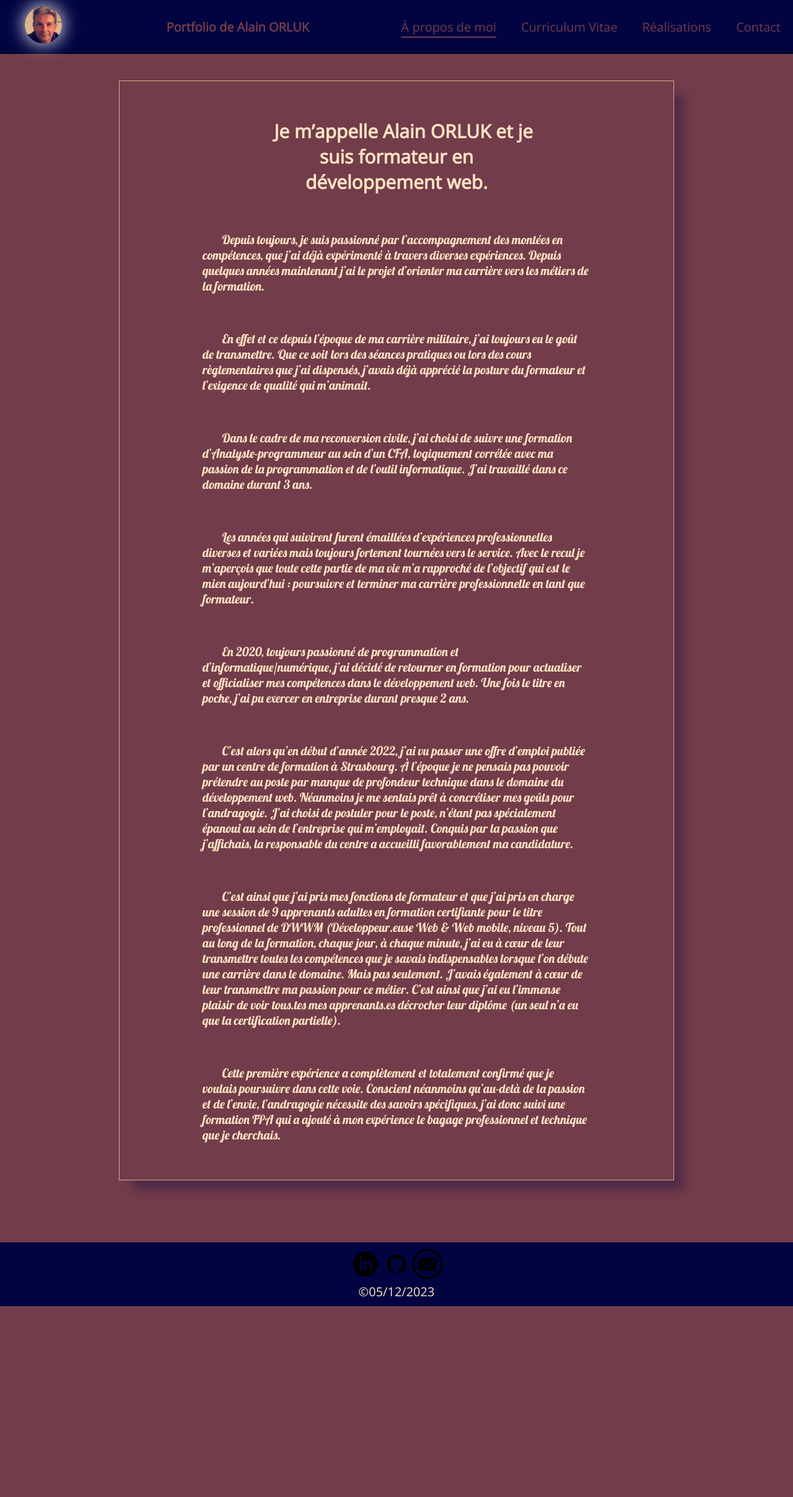
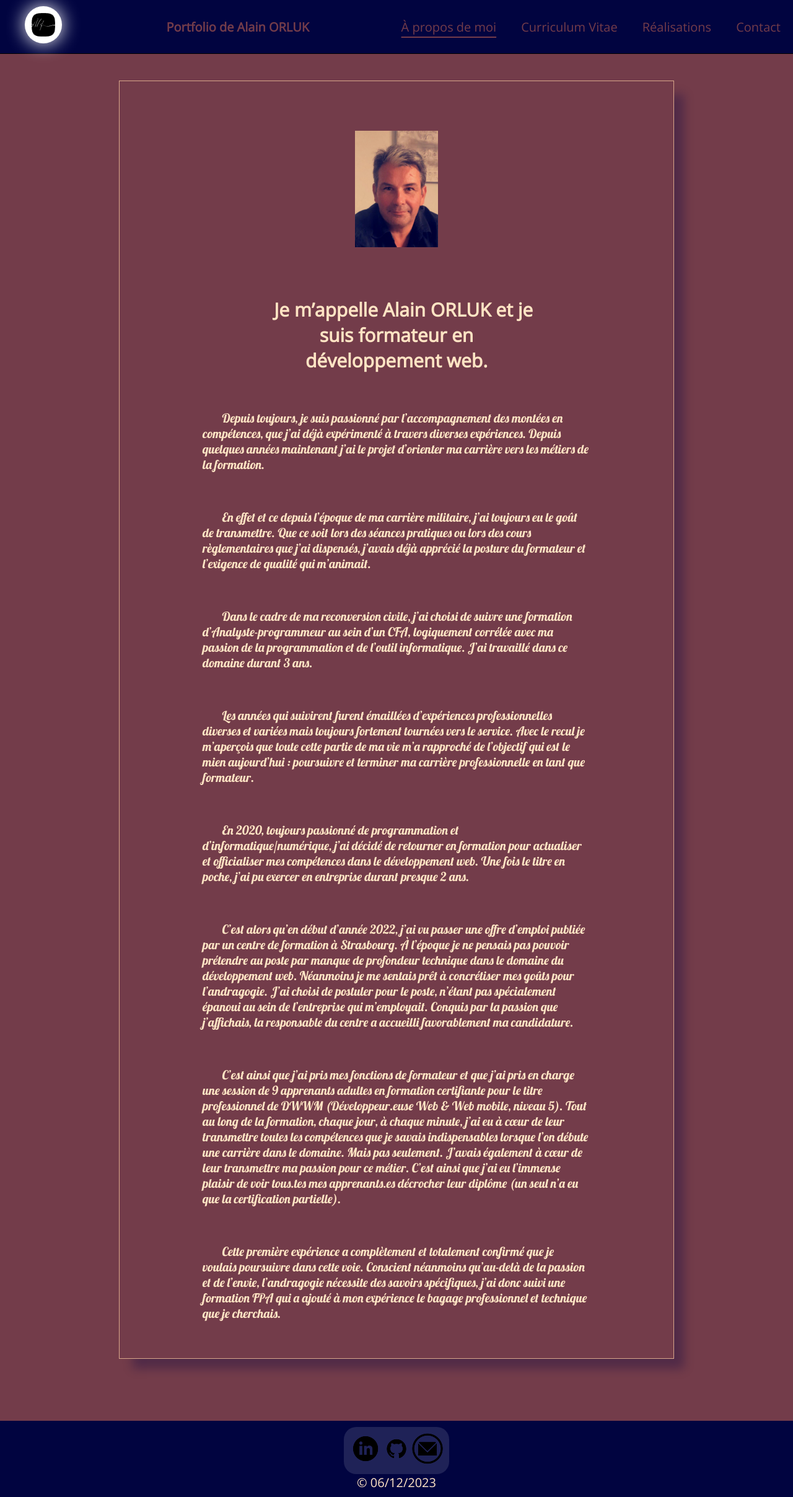
Before and after one commit to AlaiWebDev/portfolio-cef, a Vue app: page / in a window 1280 px wide. Shown: the whole page at 62% size. Before the commit the page ends 2108 px from the top, so only its background shows below. Built offline with nearby package versions, Linux system fonts and the light colour scheme.

Commit message:
Biographie - ajout photo

```diff
--- a/src/App.vue
+++ b/src/App.vue
@@ -15,7 +15,7 @@
         <a href="https://mail.google.com/mail/u/0/#inbox?compose=new" target="_blank"><img src="./assets/img/logo/mail.png" alt="logo de mail"></a>
         </div>
         <small>
-        &copy;<time datetime="2023-12-05">05/12/2023</time>
+        &copy;<time datetime="2023-12-06"> 06/12/2023</time>
         </small>
     </footer>
 </template>
@@ -50,6 +50,11 @@ footer {
     align-items: center;
     background-color:#010440 ;
 }
+footer div {
+    padding: .5rem;
+    border-radius: 1rem;
+    background-color:rgba(255, 255, 255, 0.116) ;
+}
 small {
     justify-self: flex-start;
 }
--- a/src/components/Biographie.vue
+++ b/src/components/Biographie.vue
@@ -1,5 +1,6 @@
 <template>
     <div>
+        <img id="photo-portrait" src="../assets/img/photo.png" alt="Photo de Alain ORLUK">
     <p>
 Je m’appelle Alain ORLUK et je suis formateur en développement web.
     </p>
@@ -49,7 +50,7 @@ favorablement ma candidature.
     <p>
 C’est ainsi que j’ai pris mes fonctions de formateur et que j’ai pris en charge une
 session de 9 apprenants adultes en formation certifiante pour le titre professionnel
-de DWWM (Développeur.euse Web & Web mobile, niveau 5).
+de DWWM (Développeur.euse Web &amp; Web mobile, niveau 5).
 Tout au long de la formation, chaque jour, à chaque minute, j’ai eu à cœur de leur
 transmettre toutes les compétences que je savais indispensables lorsque l’on débute
 une carrière dans le domaine.
@@ -75,6 +76,11 @@ expérience le bagage professionnel et technique que je cherchais.
     border: 1px solid #D9A78B;
     box-shadow: 19px 19px 15px -3px rgba(1, 4, 65,0.3);
    }
+    #photo-portrait {
+        display: block;
+        width: 15%;
+        margin: 4rem auto;
+    }
     p {
         width: 70%;
         margin: 3rem auto;
--- a/src/components/Header.vue
+++ b/src/components/Header.vue
@@ -1,6 +1,6 @@
 <template>
     <header>
-            <RouterLink to="/"><img class="photo" src="../assets/img/photo.png" alt="Photo de Alain ORLUK"></RouterLink>
+            <RouterLink to="/"><img class="photo" src="../assets/img/logo/logo.png" alt="Photo de Alain ORLUK"></RouterLink>
             <h1>Portfolio de Alain ORLUK</h1>
             <a href="#" @click="toggle"  class="toggle-button">
             <span class="bar"></span>
@@ -63,6 +63,7 @@
         object-fit: cover;
         border-radius: 50%;
         box-shadow: 0 0 30px white;
+        background-color: white;
     }
 
     .photo:hover {
--- a/src/views/AboutMe.vue
+++ b/src/views/AboutMe.vue
@@ -5,3 +5,6 @@
 <template>
     <Biographie />
 </template>
+<style scoped>
+
+</style>
--- a/src/views/ContactMe.vue
+++ b/src/views/ContactMe.vue
@@ -3,7 +3,6 @@
 </script>
 
 <template>
-    <h2>Me contacter</h2>
     <form @submit.prevent action="#" method="post">
         <label>
             Nom
--- a/src/views/CurriculumVitae.vue
+++ b/src/views/CurriculumVitae.vue
@@ -1,15 +1,17 @@
 <template>
     <h2>Mon Curriculum Vitae</h2>
+
     <a href="../../public/cv-alain-orluk.pdf" target="_blank"><img src="../assets/img/cv-alain-orluk.png" alt="Curriculum Vitae de Alain ORLUK"></a>
 </template>
 
 <style scoped>
-    img {
+a img {
         display: block;
         width: 50%;
-        margin: auto;
+        margin: 3rem auto;
         box-shadow: 19px 19px 15px -3px rgba(1, 4, 65,0.3);
     }
+
     @media screen and (max-width: 1024px) {
         img {
             width: 100%;
--- a/src/views/MyWorks.vue
+++ b/src/views/MyWorks.vue
@@ -4,4 +4,24 @@
 
 <template>
     <h2>Mes réalisations</h2>
+    <h3>Ma copie de l'application Paint en version Web</h3>
+    <iframe
+  title="Ma copie de Paint en version web"
+  src="http://alain.orluk.free.fr/">
+</iframe>
 </template>
+<style>
+h2 {
+    margin-top: 4rem;
+}
+h3 {
+    margin-left: 5rem;
+    font-size: .7rem;
+}
+iframe {
+    display: block;
+    width: 90%;
+    height: 80vh;
+    margin: 1rem auto;
+}
+</style>
```
Also changed, not shown: src/assets/img/logo/logo.png.
